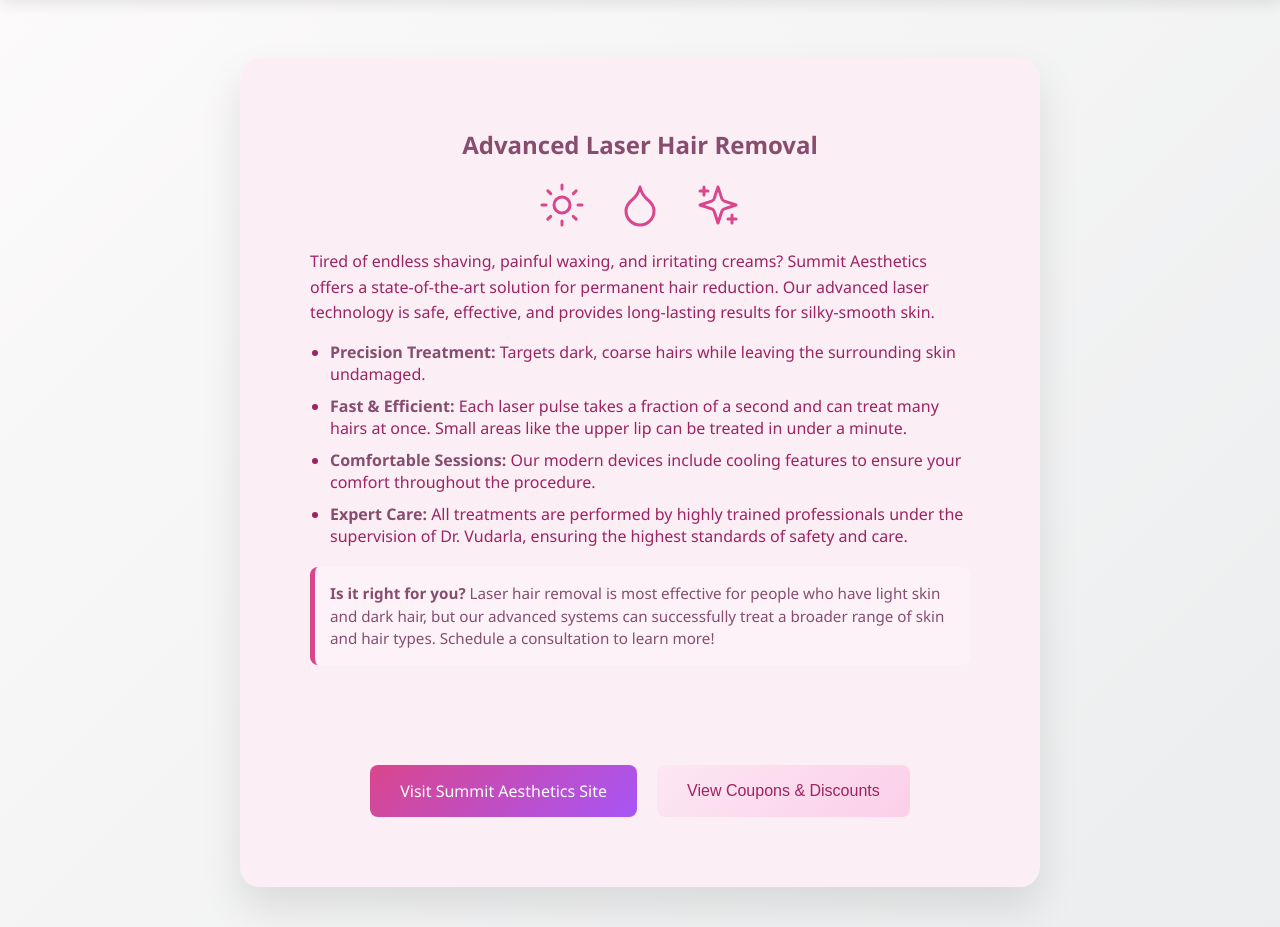
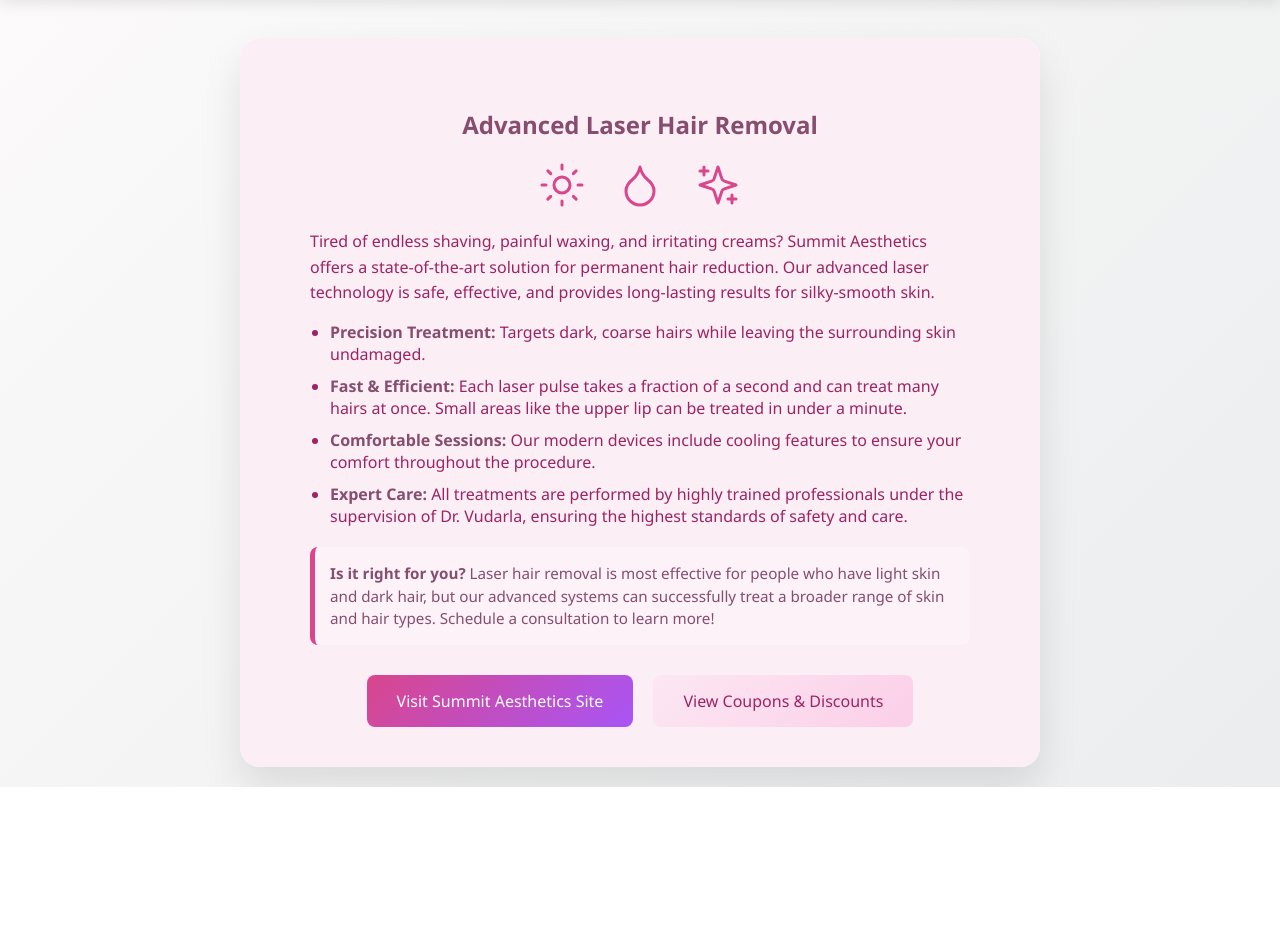
Before and after one commit to summitaestheticsmd/laser-flyer, a plain HTML site: page index.html in a window 1280 px wide. Shown: the part 129-1056 px from the top of the page. After the commit the page ends 916 px from the top, so only its background shows below. Drawn offline with Linux system fonts and the light colour scheme.

Commit message:
Update index.html

```diff
--- a/index.html
+++ b/index.html
@@ -25,7 +25,7 @@
 
         .container {
             width: 100%;
-            max-width: 1200px;
+            max-width: 800px;
             background: white;
             border-radius: 20px;
             box-shadow: 0 20px 40px rgba(0,0,0,0.1);
@@ -58,13 +58,6 @@
             margin: 0; /* Remove default paragraph margin */
         }
 
-        .public-access-buttons {
-            display: flex;
-            flex-direction: column; /* Stack buttons vertically */
-            gap: 15px; /* Spacing between buttons */
-            margin-bottom: 20px; /* Space below buttons before info boxes */
-        }
-
         .info-box {
             background: #fdf2f8; /* Softer pink background */
             border-left: 5px solid #d9468c; /* Pink/Mauve border */
@@ -77,7 +70,6 @@
         }
 
         .btn {
-            width: 100%;
             padding: 12px;
             background: linear-gradient(135deg, #d9468c 0%, #a855f7 100%); /* Pink/Mauve gradient */
             color: white;
@@ -86,7 +78,6 @@
             font-size: 16px;
             cursor: pointer;
             transition: transform 0.2s;
-            margin-bottom: 10px;
             text-decoration: none !important; /* NEW: Remove underline */
             text-align: center; /* NEW: Center text */
         }
@@ -98,8 +89,6 @@
         .btn-secondary {
             background: linear-gradient(135deg, #fce7f3 0%, #fbcfe8 100%); /* Light pink for secondary */
             color: #9d2362;
-            text-decoration: none !important; /* NEW: Remove underline */
-            text-align: center; /* NEW: Center text */
         }
 
         .section {
@@ -107,21 +96,21 @@
             border-radius: 15px;
             padding: 30px;
             box-shadow: 0 5px 15px rgba(0,0,0,0.08);
-            margin-bottom: 20px;
         }
 
-        /* Public Mental Health Test Selection Screen */
-        .public-test-selection {
+        /* Public-specific container */
+        .public-flyer-container {
+            padding: 40px;
+            border-radius: 20px;
+            min-height: auto;
+            background: #fceef5;
+        }
+
+        .public-flyer-buttons {
             display: flex;
-            flex-direction: column;
+            flex-direction: row;
+            justify-content: center;
             gap: 20px;
-            justify-content: center;
-            align-items: center;
-            padding: 40px;
-            background: linear-gradient(135deg, #e0eafc 0%, #cfdef3 100%);
-            min-height: 100%;
-            border-radius: 15px;
-            box-shadow: 0 10px 30px rgba(0,0,0,0.08);
         }
 
         @media (max-width: 768px) {
@@ -131,12 +120,10 @@
             }
              .section {
                 padding: 15px;
-                border-radius: 10px;
-            }
-             .public-access-buttons .btn {
-                padding: 12px;
-                font-size: 1em;
-            }
+             }
+             .public-flyer-buttons {
+                flex-direction: column;
+             }
         }
     </style>
 </head>
@@ -146,10 +133,10 @@
         <p>True beauty is finally at the tip of your fingers!</p>
     </div>
 
-    <div class="container" style="max-width: 800px; margin: 40px auto; padding: 0; background: linear-gradient(135deg, #fdfbfb 0%, #ebedee 100%);">
-      <div class="public-test-selection" style="padding: 40px; border-radius: 20px; min-height: auto; background: #fceef5;">
+    <div class="container" style="max-width: 800px;">
+      <div class="public-flyer-container">
 
-        <section id="laser-hair-removal-info" class="section" style="background: transparent; text-align: left; box-shadow: none;">
+        <section class="section" style="background: transparent; text-align: left; box-shadow: none; padding-bottom: 0;">
             <h2 style="text-align: center; color: #864d6f;">Advanced Laser Hair Removal</h2>
 
             <div style="display: flex; justify-content: center; gap: 30px; margin: 20px 0; color: #d9468c;">
@@ -182,13 +169,13 @@
         </section>
 
         <footer style="margin-top: 30px; text-align: center;">
-            <div class="public-access-buttons" style="flex-direction: row; justify-content: center; gap: 20px;">
+            <div class="public-flyer-buttons">
                 <a href="https://summitaestheticsmd.com/" target="_blank" rel="noopener noreferrer" class="btn" style="width: auto; padding: 15px 30px;">
                     Visit Summit Aesthetics Site
                 </a>
-                <button class="btn btn-secondary" style="width: auto; padding: 15px 30px;">
+                <a href="flyer/discounts" class="btn btn-secondary" style="width: auto; padding: 15px 30px;">
                     View Coupons & Discounts
-                </button>
+                </a>
             </div>
         </footer>
       </div>
```
